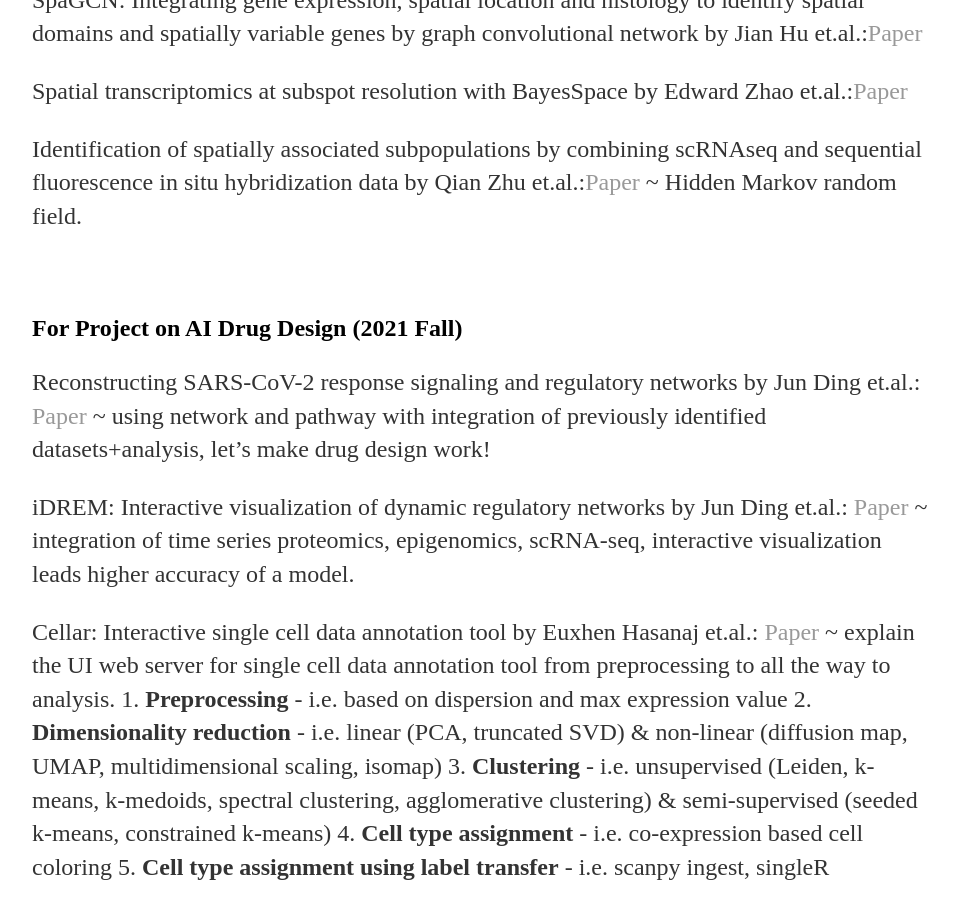
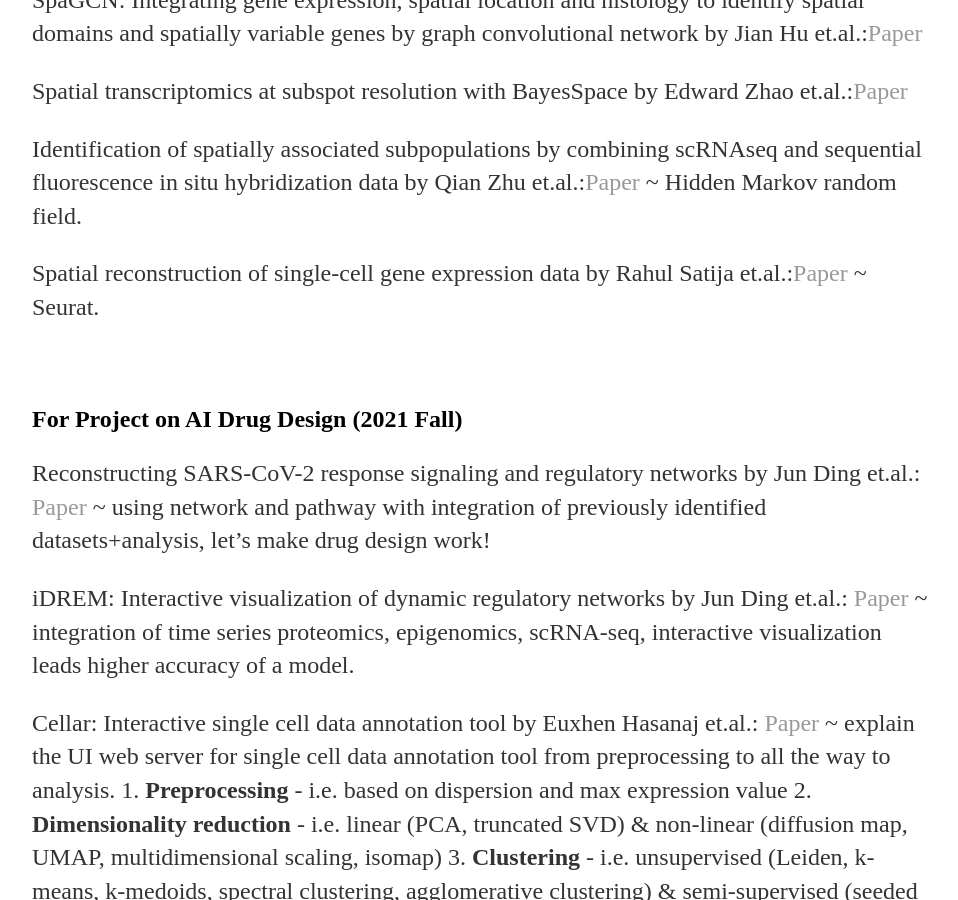
Before and after one commit to yjkweon24/yjkweon24.github.io, a Jekyll site: the page built from _posts/2019-03-16-Academic.md, in a window 1280 px wide and 900 px high, scrolled down 3190 px. Shown: the whole window, without its empty margins (160-1118 px from the left). Built offline with Jekyll 4.4.1, drawn with Linux system fonts in a browser that asks for light colours.

Commit message:
Update 2019-03-16-Academic.md

```diff
--- a/_posts/2019-03-16-Academic.md
+++ b/_posts/2019-03-16-Academic.md
@@ -78,6 +78,8 @@
 Spatial transcriptomics at subspot resolution with BayesSpace by Edward Zhao et.al.:[Paper](https://www.nature.com/articles/s41587-021-00935-2)
 
 Identification of spatially associated subpopulations by combining scRNAseq and sequential fluorescence in situ hybridization data by Qian Zhu et.al.:[Paper](https://www.nature.com/articles/nbt.4260) ~ Hidden Markov random field.
+
+Spatial reconstruction of single-cell gene expression data by Rahul Satija et.al.:[Paper](https://www.nature.com/articles/nbt.3192) ~ Seurat.
 
 <br>
 
```
